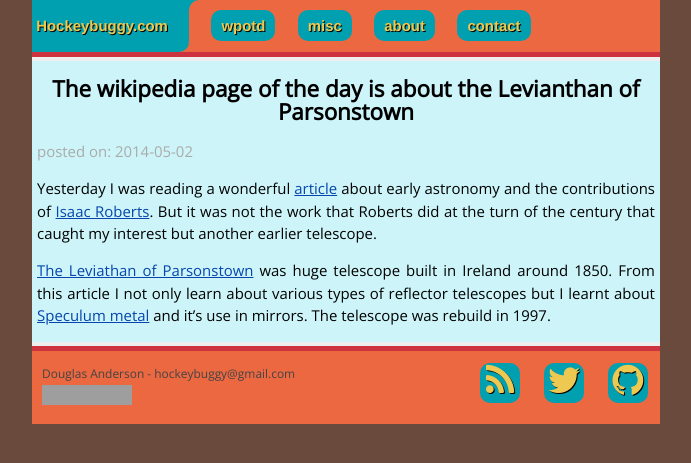
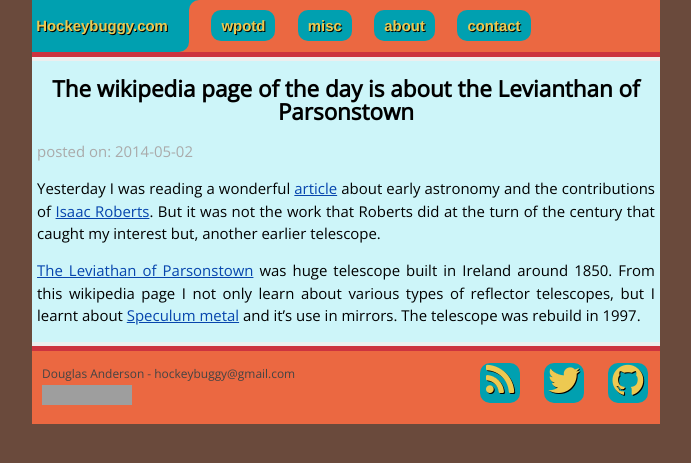
Before and after one commit to hockeybuggy/hockeybuggy.com, a Jekyll site: the page built from _posts/2014-05-02-wpotd_mlMomTrq.md, in a window 1280 px wide. Shown: the top 463 px of the page, without its empty margins (294-985 px from the left). Built offline with Jekyll 4.4.1, drawn with Linux system fonts in a browser that asks for light colours; nearby versions of some CDN libraries; grey boxes are pictures that could not be loaded.

Commit message:
Update the Leviathan of Parsonstown
Changes some the the grammer.

```diff
--- a/_posts/2014-05-02-wpotd_mlMomTrq.md
+++ b/_posts/2014-05-02-wpotd_mlMomTrq.md
@@ -8,12 +8,12 @@ author: Douglas Anderson
 
 Yesterday I was reading a wonderful [article][medium] about early astronomy and
 the contributions of [Isaac Roberts][roberts]. But it was not the work that
-Roberts did at the turn of the century that caught my interest but another
+Roberts did at the turn of the century that caught my interest but, another
 earlier telescope.
 
 [The Leviathan of Parsonstown][telescope] was huge telescope built in Ireland
-around 1850.  From this article I not only learn about various types of
-reflector telescopes but I learnt about [Speculum metal][speculum] and it's use in
+around 1850.  From this wikipedia page I not only learn about various types of
+reflector telescopes, but I learnt about [Speculum metal][speculum] and it's use in
 mirrors. The telescope was rebuild in 1997.
 
 [medium]:    https://medium.com/starts-with-a-bang/87937d92369b
```
